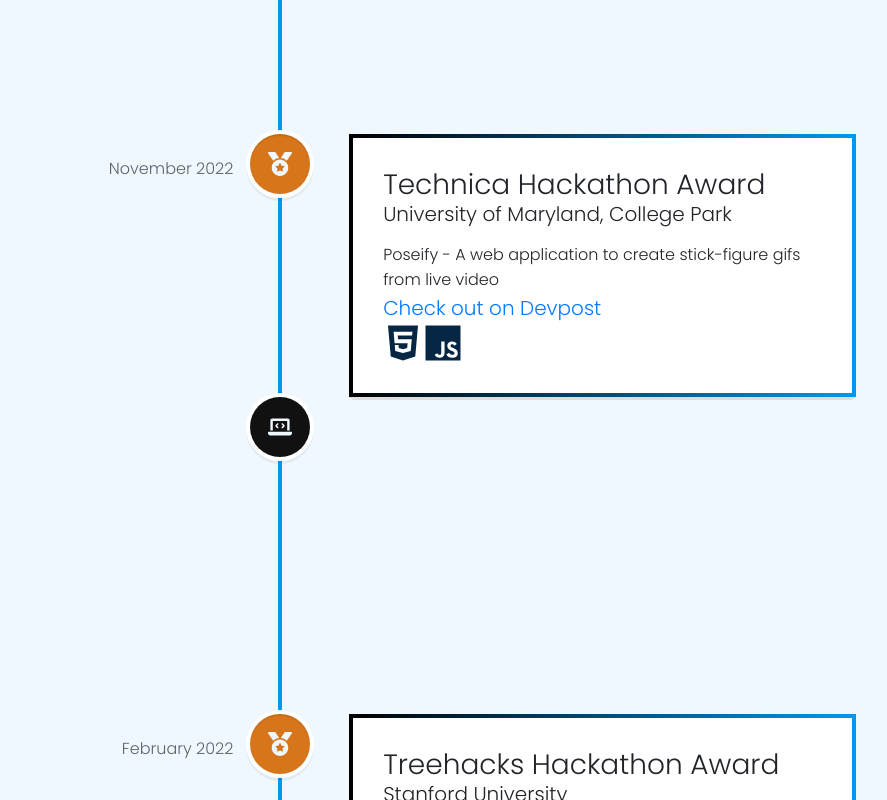
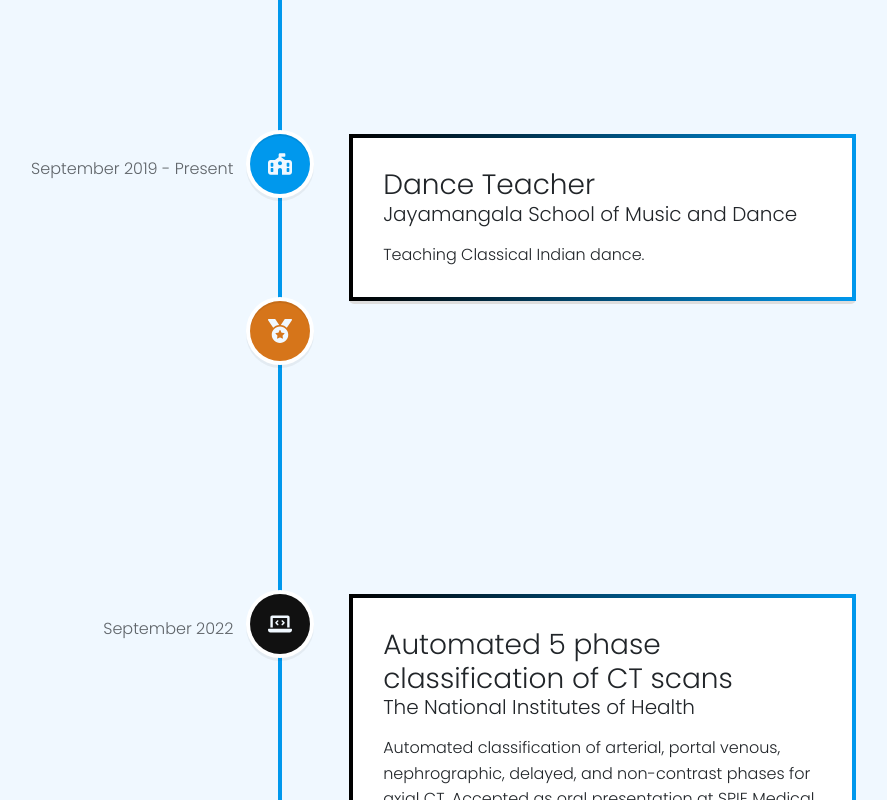
Before and after one commit to kshayand/PortfolioWebsite, a React (Create React App) app: page / in a window 1280 px wide. Shown: the part 1000-1800 px from the top of the page, without its empty margins (360-1247 px from the left). Built offline with nearby package versions, Linux system fonts and the light colour scheme; a web font is replaced by a local one.

Commit message:
minor changes to data

```diff
--- a/src/data.js
+++ b/src/data.js
@@ -4,7 +4,7 @@
     {
         id:1,
         title: "Masters Student",
-        location: "University of Maryland, College Park",
+        location: "University of Maryland College Park",
         description: "First year student in the UMD Machine Learning Masters Program.",
         skillIcons: [],
         date: "September 2022 - Present",
@@ -14,7 +14,7 @@
     {
         id:2,
         title: "Co-founder",
-        location: "Korion Health Pittsburgh, PA",
+        location: "Korion Health",
         description: "Co-founder of a healthcare-tech company called Korion Health. We are developing a stethoscope and guided user interface to empower individuals to record their own heart and lung sounds.",
         link : <a href = "https://www.korionhealth.com/" target="_blank" rel="noopener noreferrer">Check us out<br /></a>,
         skillIcons: [SVGicon.html5, SVGicon.js, SVGicon.react],
@@ -25,29 +25,37 @@
     {
         id:3,
         title: "Independent Contractor",
-        location: "5Metis Durham, NC ",
-        description: "Automating data processing pipelines",
+        location: "5Metis",
+        description: "Automating data processing pipelines.",
         skillIcons: [SVGicon.python],
         date: "March 2022 - Present",
         icon: "work"
 
     },
-
     {
         id:4,
+        title: "Dance Teacher",
+        location: "Jayamangala School of Music and Dance",
+        description: "Teaching Classical Indian dance.",
+        skillIcons: [],
+        date: "September 2019 - Present",
+        icon: "school"
+    },
+    {
+        id:5,
         title: "Technica Hackathon Award",
-        location: "University of Maryland, College Park",
-        description: "Poseify - A web application to create stick-figure gifs from live video",
-        link : <a href = "https://devpost.com/software/poseify" target="_blank" rel="noopener noreferrer">Check out on Devpost<br /></a>,
+        location: "University of Maryland College Park",
+        description: "Poseify - A web application to create stick-figure gifs from live video.",
+        link : <div><a href = "https://devpost.com/software/poseify" target="_blank" rel="noopener noreferrer">Check out on Devpost<br/></a><a href = "https://editor.p5js.org/kshayand/sketches/8TIDJ8xyI" target="_blank" rel="noopener noreferrer">Try Demo<br></br></a></div>,
         skillIcons: [SVGicon.html5, SVGicon.js],
         date: "November 2022",
         icon: "award"
 
     },
     {
-        id:5,
+        id:6,
         title: "Automated 5 phase classification of CT scans",
-        location: "The National Institutes of Health, Bethesda",
+        location: "The National Institutes of Health",
         description: "Automated classification of arterial, portal venous, nephrographic, delayed, and non-contrast phases for axial CT. Accepted as oral presentation at SPIE Medical Imaging 2023.",
         skillIcons: [SVGicon.python],
         date: "September 2022",
@@ -55,7 +63,7 @@
 
     },
     {
-        id:6,
+        id:7,
         title: "Treehacks Hackathon Award",
         location: "Stanford University",
         description: "EmergeNeed - An app to provide tools to use during a medical emergency.",
@@ -65,9 +73,9 @@
         icon: "award"
     },
     {
-        id:7,
+        id:8,
         title: "Technica Hackathon Award",
-        location: "University of Maryland, College Park",
+        location: "University of Maryland College Park",
         description: "SheConnect - An app to connect women+ in tech through coffee chats.",
         link : <a href = "https://devpost.com/software/sheconnect" target="_blank" rel="noopener noreferrer">Check out on Devpost<br /></a>,
         skillIcons: [SVGicon.python,SVGicon.react, SVGicon.figma],
@@ -76,29 +84,29 @@
 
     },
     {
-        id:8,
+        id:9,
         title: "Rare Variant Analysis and Risk Classification",
-        location: "The National Institutes of Health, Bethesda",
-        description: "Conducted rare variant analysis of GRASP cohort and identified variant of interest. Used Random Forest Classifier to identify significant features from a large dataset of genes, TCR-B sequences, and clinical information",
+        location: "The National Institutes of Health",
+        description: "Conducted rare variant analysis using genomic data. Used Random Forest Classifier to identify significant features from a large dataset of genes, TCR-B sequences, and clinical information.",
         skillIcons: [SVGicon.python, SVGicon.r],
         date: "September 2021",
         icon: "work"
 
     },
     {
-        id:9,
+        id:10,
         title: "Teaching Assistant",
-        location: "FAES, The National Institutes of Health",
-        description: "Introduction to python",
+        location: "FAES-NIH",
+        description: "Introduction to python.",
         skillIcons: [],
         date: "March 2021",
         icon: "school"
 
     },
     {
-        id:10,
+        id:11,
         title: "Bachelors Dual-Degree",
-        location: "University of Maryland, College Park",
+        location: "University of Maryland College Park",
         description: "Graduated with dual-degree in Computer Science and Biology.",
         skillIcons: [],
         date: "December 2019",
@@ -106,9 +114,9 @@
 
     },
     {
-        id:11,
+        id:12,
         title: "Independent Contractor",
-        location: "AgriMetis Lutherville, MD",
+        location: "AgriMetis",
         description: "Set up database and visualizations for agri-chemical efficacy data. Automated the data processing pipeline.",
         skillIcons: [SVGicon.python],
         date: "September 2019",
@@ -116,29 +124,29 @@
 
     },
     {
-        id:12,
+        id:13,
         title: "Teaching Assistant",
-        location: "University of Maryland, College Park",
-        description: "Bioinformatic Algorithms",
+        location: "University of Maryland College Park",
+        description: "Bioinformatic Algorithms.",
         skillIcons: [],
         date: "May 2019",
         icon: "school"
 
     },
     {
-        id:13,
+        id:14,
         title: "Teaching Assistant",
-        location: "University of Maryland, College Park",
-        description: "Introductory Web Development",
+        location: "University of Maryland College Park",
+        description: "Introductory Web Development.",
         skillIcons: [],
         date: "December 2018",
         icon: "school"
 
     },
     {
-        id:14,
+        id:15,
         title: "Bitcamp Hackathon Award",
-        location: "University of Maryland, College Park",
+        location: "University of Maryland College Park",
         description: "CloseCall - An Android app to detect a car crash and notify first responders.",
         link : <a href = "https://devpost.com/software/close-call" target="_blank" rel="noopener noreferrer">Check out on Devpost<br /></a>,
         skillIcons: [SVGicon.android,SVGicon.js],
```
